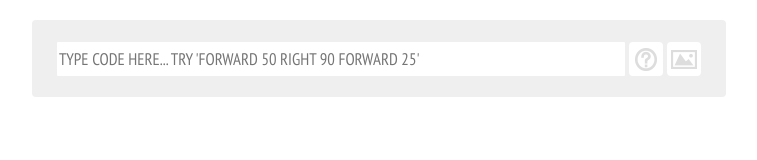
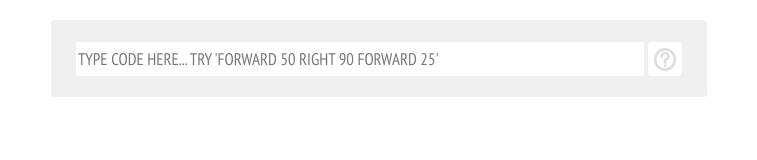
Before and after one commit to thisandagain/turtle, a website: page static/index.html in a window 1280 px wide. Shown: the top 160 px of the page, without its empty margins (261-1018 px from the left). Drawn offline with nearby package versions, Linux system fonts and the light colour scheme; no server answers.

Commit message:
Remove "save" button

```diff
--- a/static/css/turtle.css
+++ b/static/css/turtle.css
@@ -71,12 +71,12 @@ input {
     display: block;
     position: fixed;
 
-    width: 646px;
+    width: 608px;
     height: 30px;
     top: 0%;
     left: 50%;
 
-    margin: 20px 0px 0px -347px;
+    margin: 20px 0px 0px -328px;
     padding: 22px 23px 25px 25px;
     background-color: #efefef;
     border-radius: 4px;
--- a/static/index.html
+++ b/static/index.html
@@ -28,10 +28,6 @@
             <button id="helpBtn" title="Help">
                 <img src="/images/ui_help_btn.png" width="34" height="34" alt="Help" />
             </button>
-
-            <button id="saveBtn" title="Save PNG">
-                <img src="/images/ui_save_btn.png" width="34" height="34" alt="Save" />
-            </button>
         </div>
 
         <!-- JS -->
```
